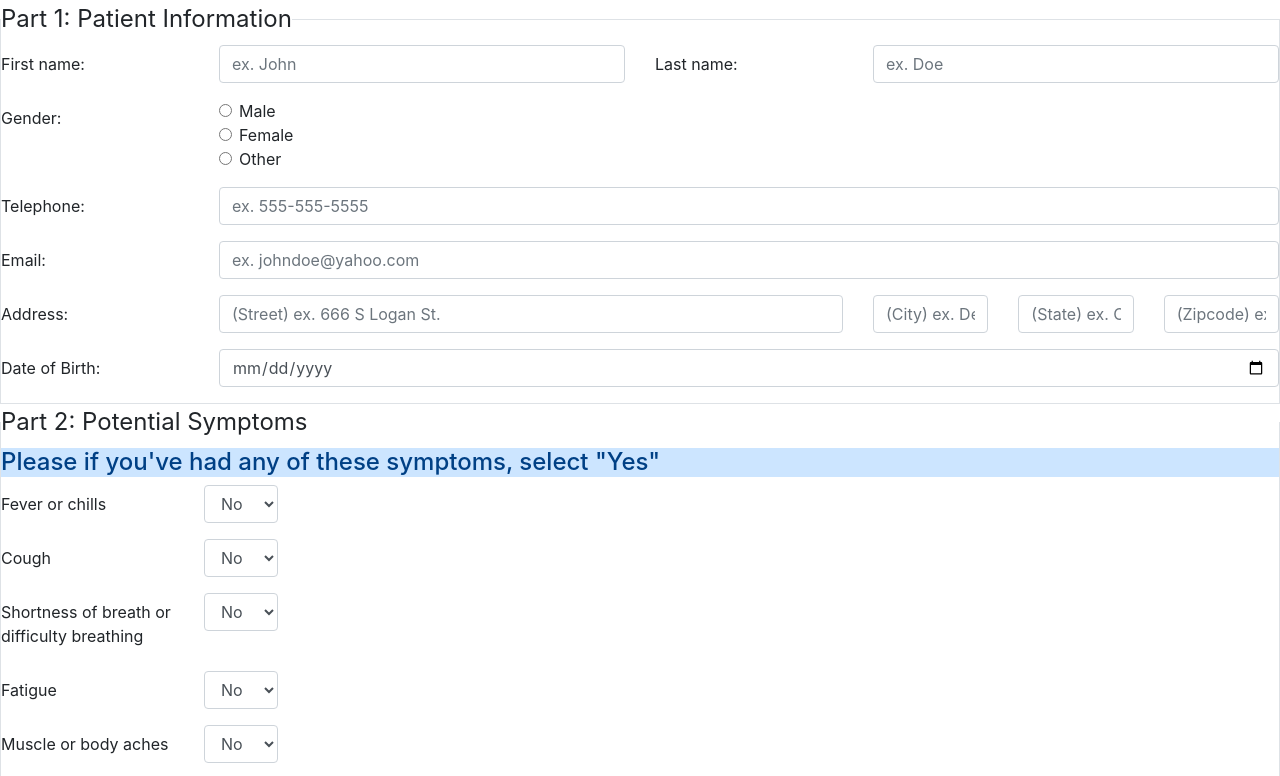
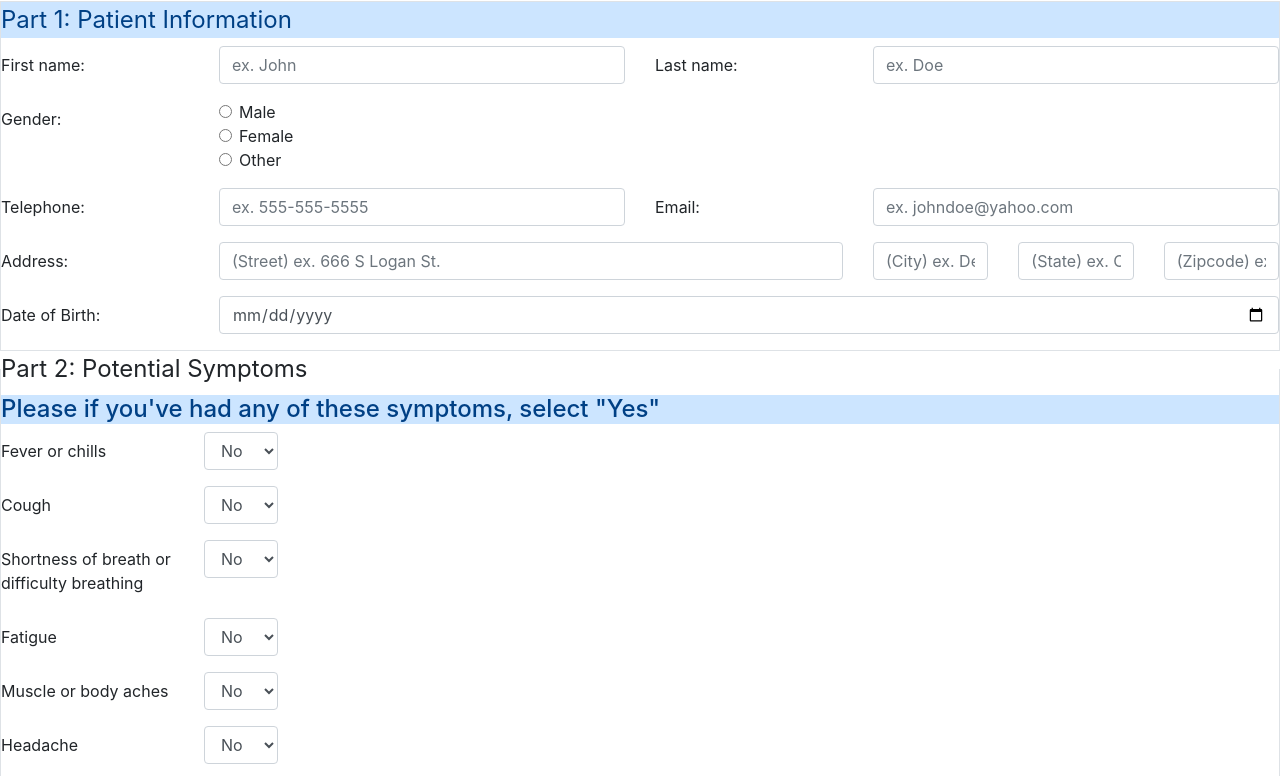
Before and after one commit to jparrott06/webapp_spring2021_covid_center, a plain HTML site: page index.html in a window 1280 px wide. Shown: the part 101-877 px from the top of the page. Drawn offline with Linux system fonts and the light colour scheme.

Commit message:
formatted html to look more readable

```diff
--- a/index.html
+++ b/index.html
@@ -15,8 +15,9 @@
         <article>
             <form>
                 <fieldset class="border">
-                    <legend class="w-auto">Part 1: Patient Information</legend>
-
+                    <div class="alert-primary">
+                        <legend class="w-auto">Part 1: Patient Information</legend>
+                    </div>
 
                     <div class="form-group row">
                         <div class="col-lg-2">
@@ -66,21 +67,22 @@
                         </div>
                     </fieldset>
 
+                    <div class="form-group row">
 
-                    <div class="row form-group">
-                        <label for="txtTel" class="col-sm-2 col-form-label">Telephone:</label>
-                        <div class="col-sm-10">
+                        <label for="txtTel" class="col-sm-2 col-lg-2 col-form-label">Telephone:</label>
+                        <div class="col-sm-10 col-lg-4">
                             <input type="tel" id="txtTel" name="txtTel" pattern="[0-9]{3}-[0-9]{3}-[0-9]{4}"
                                 placeholder="ex. 555-555-5555" class="form-control">
                         </div>
-                    </div>
 
-                    <div class="row form-group">
-                        <label for="txtEmail" class="col-sm-2 col-form-label">Email:</label>
-                        <div class="col-sm-10">
+
+
+                        <label for="txtEmail" class="col-sm-2 col-lg-2 col-form-label">Email:</label>
+                        <div class="col-sm-10 col-lg-4">
                             <input type="email" id="txtEmail" name="txtEmail" placeholder="ex. johndoe@yahoo.com"
                                 required class="form-control">
                         </div>
+
                     </div>
 
                     <div class="row form-group">
@@ -268,7 +270,9 @@
                 </fieldset>
 
                 <fieldset class="border">
-                    <legend>Part 3: Other questions</legend>
+                    <div class="alert-primary">
+                        <legend>Part 3: Other questions</legend>
+                    </div>
                     <div class="row form-group">
                         <label for="ddContact" class="col-sm-2 col-form-label">
                             Have you had contact (within 6 feet for > 15 minutes), or caring for someone who is
```
